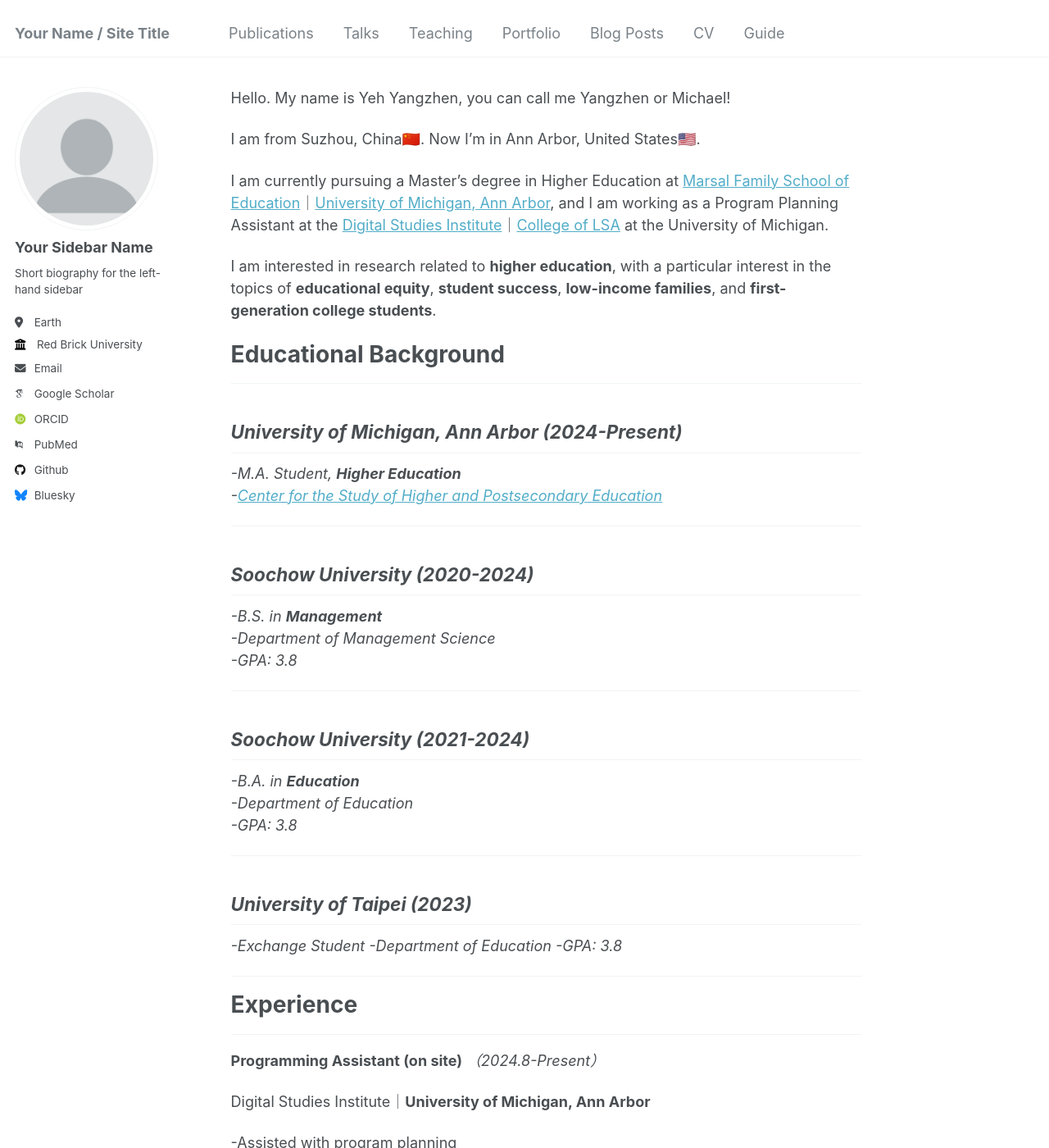
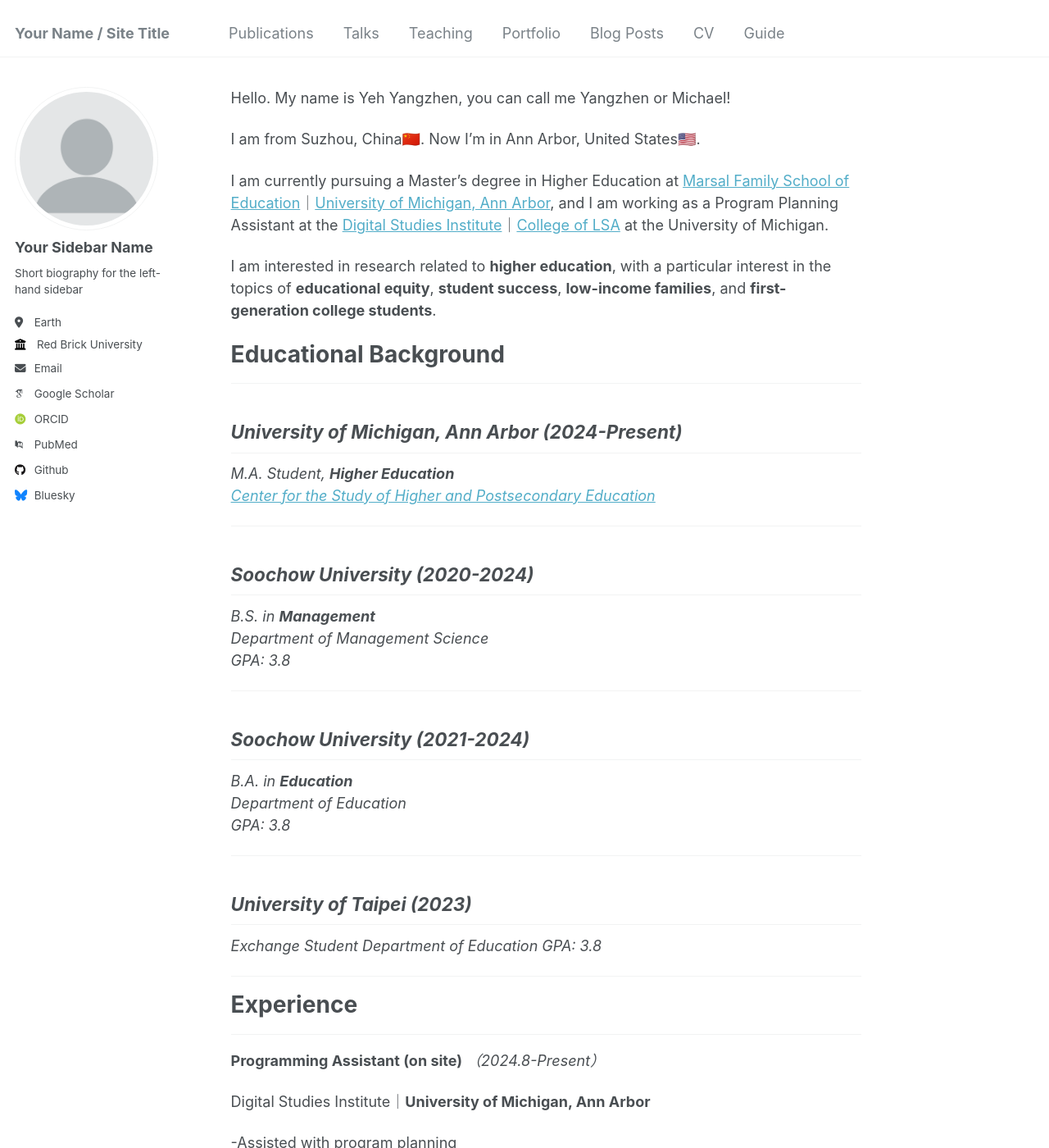
Before and after one commit to Yangzhen-Yeh/Yangzhen-Yeh.github.io, a Jekyll site: the page built from _pages/about.md, in a window 1280 px wide and 1400 px high. Shown: the whole window at 82% size. Built offline with Jekyll 4.4.1, drawn with Linux system fonts in a browser that asks for light colours; some web fonts are replaced.

```diff
--- a/_pages/about.md
+++ b/_pages/about.md
@@ -21,32 +21,32 @@ Educational Background
 
 ## _University of Michigan, Ann Arbor (2024-Present)_
 
-_-M.A. Student, **Higher Education**
--[Center for the Study of Higher and Postsecondary Education](https://marsal.umich.edu/academics-admissions/cshpe)_
+_M.A. Student, **Higher Education**
+[Center for the Study of Higher and Postsecondary Education](https://marsal.umich.edu/academics-admissions/cshpe)_
 
 ---
 
 ## _Soochow University (2020-2024)_
 
-_-B.S. in **Management**
--Department of Management Science
--GPA: 3.8_
+_B.S. in **Management**
+Department of Management Science
+GPA: 3.8_
 
 ---
 
 ## _Soochow University (2021-2024)_
 
-_-B.A. in **Education**
--Department of Education
--GPA: 3.8_
+_B.A. in **Education**
+Department of Education
+GPA: 3.8_
 
 ---
 
 ## _University of Taipei (2023)_
 
-_-Exchange Student
--Department of Education
--GPA: 3.8_
+_Exchange Student
+Department of Education
+GPA: 3.8_
 
 ---
 
```
